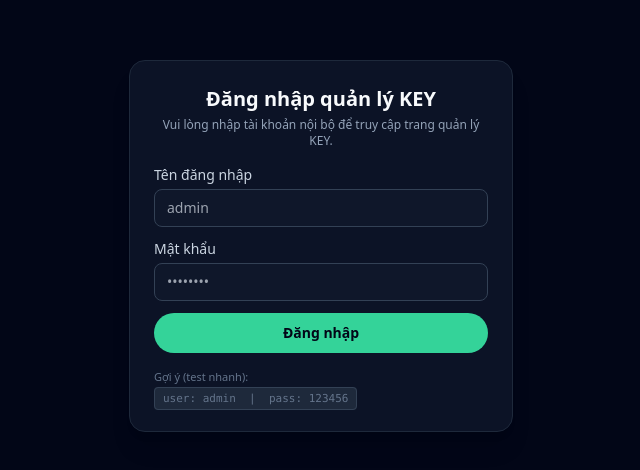
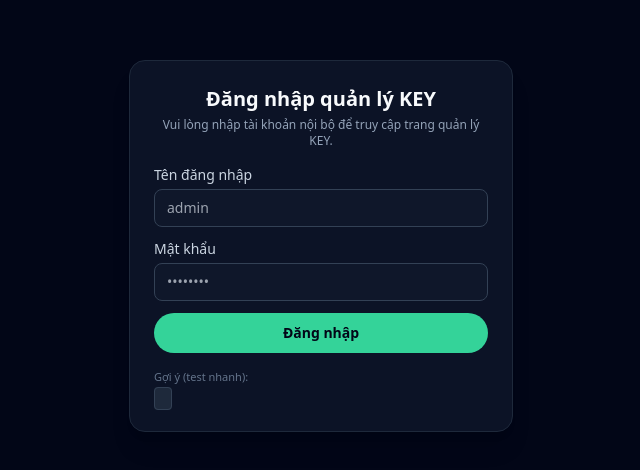
Before and after one commit to hieu532004/key-manager-mrhung, a Next.js app: page /login in a window 1280 px wide. Shown: the part 154-624 px from the top of the page, without its empty margins (319-959 px from the left). Built offline with nearby package versions, Linux system fonts and the light colour scheme.

Commit message:
Create README.md
Remove hardcoded login credentials from the login page.

```diff
--- a/pages/login.js
+++ b/pages/login.js
@@ -96,7 +96,6 @@ export default function LoginPage() {
           <p>Gợi ý (test nhanh):</p>
           <p>
             <code className="px-2 py-1 rounded bg-slate-800 border border-slate-700">
-              user: admin &nbsp;|&nbsp; pass: 123456
             </code>
           </p>
         </div>
```
